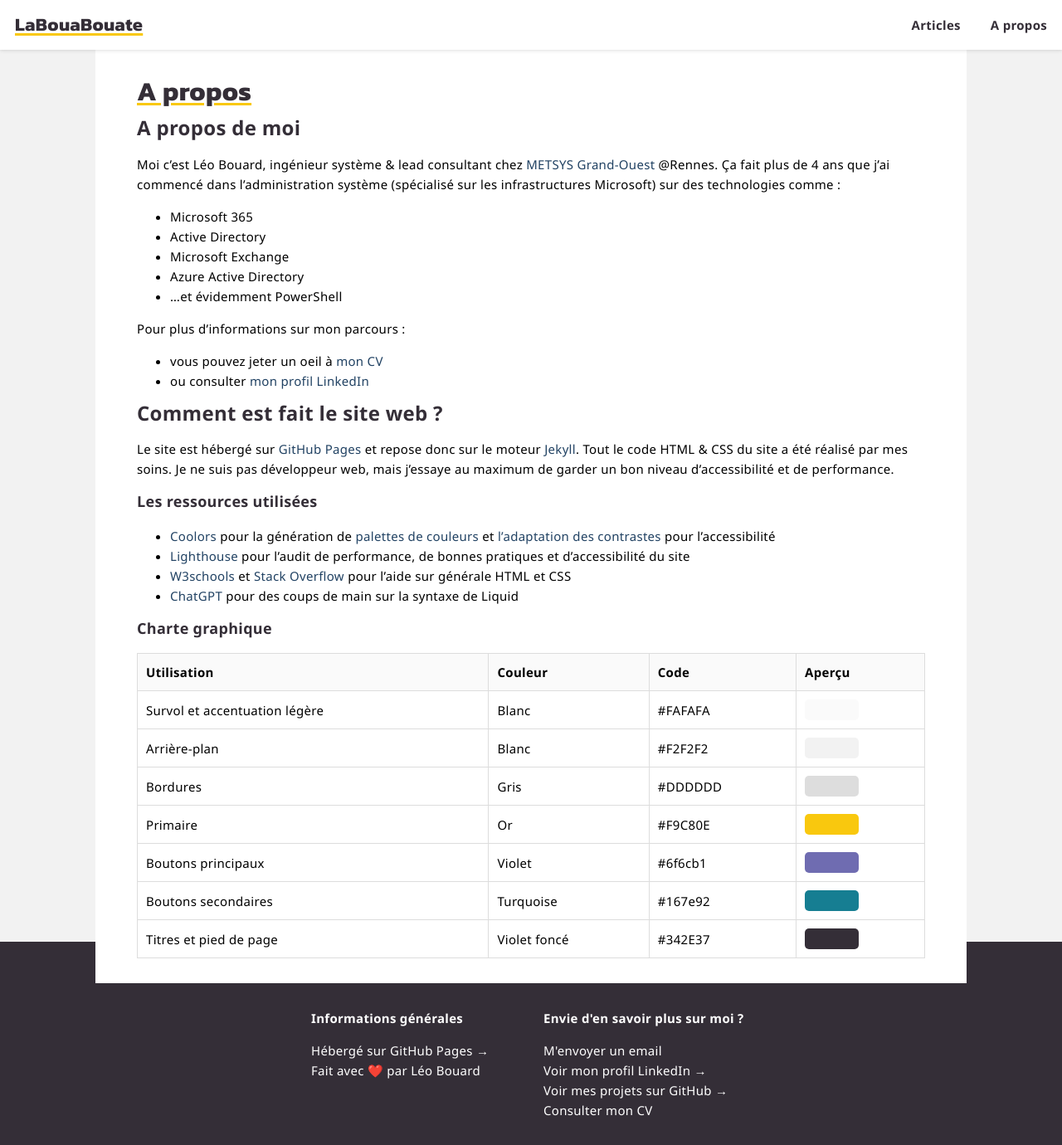
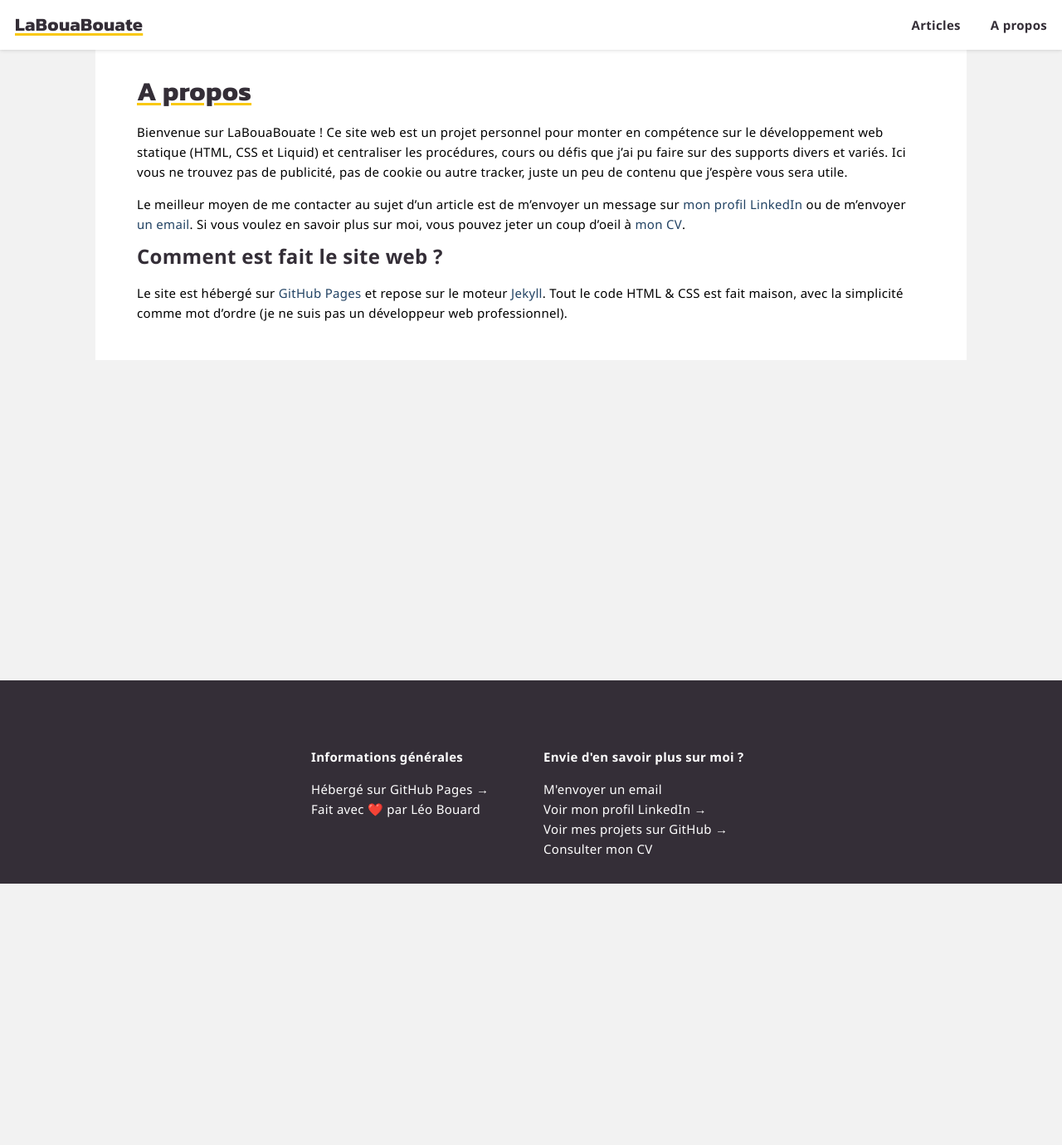
Before and after one commit to leobouard/leobouard.github.io, a Jekyll site: the page built from about.md, in a window 1280 px wide. Shown: the whole page at 83% size. Built offline with Jekyll 4.4.1, drawn with Linux system fonts in a browser that asks for light colours; some web fonts are replaced; after the commit the page ends 1065 px from its top, so only the background shows below that.

Commit message:
Update about.md

```diff
--- a/about.md
+++ b/about.md
@@ -7,89 +7,10 @@ description: "Plus d'informations sur le site web et moi-même"
 
 # A propos
 
-## A propos de moi
+Bienvenue sur LaBouaBouate ! Ce site web est un projet personnel pour monter en compétence sur le développement web statique (HTML, CSS et Liquid) et centraliser les procédures, cours ou défis que j'ai pu faire sur des supports divers et variés. Ici vous ne trouvez pas de publicité, pas de cookie ou autre tracker, juste un peu de contenu que j'espère vous sera utile.
 
-Moi c'est Léo Bouard, ingénieur système & lead consultant chez [METSYS Grand-Ouest](https://www.metsys.fr/) @Rennes. Ça fait plus de 4 ans que j'ai commencé dans l'administration système (spécialisé sur les infrastructures Microsoft) sur des technologies comme :
-
-- Microsoft 365
-- Active Directory
-- Microsoft Exchange
-- Azure Active Directory
-- ...et évidemment PowerShell
-
-Pour plus d'informations sur mon parcours :
-
-- vous pouvez jeter un oeil à [mon CV](/cv)
-- ou consulter [mon profil LinkedIn]({{ site.linkedin }})
+Le meilleur moyen de me contacter au sujet d'un article est de m'envoyer un message sur [mon profil LinkedIn]({{ site.linkedin }}) ou de m'envoyer [un email](mailto:{{ site.emailAddress }}). Si vous voulez en savoir plus sur moi, vous pouvez jeter un coup d'oeil à [mon CV](/cv).
 
 ## Comment est fait le site web ?
 
-Le site est hébergé sur [GitHub Pages](https://docs.github.com/en/pages) et repose donc sur le moteur [Jekyll](https://jekyllrb.com/docs/). Tout le code HTML & CSS du site a été réalisé par mes soins. Je ne suis pas développeur web, mais j'essaye au maximum de garder un bon niveau d'accessibilité et de performance.
-
-### Les ressources utilisées
-
-- [Coolors](https://coolors.co/) pour la génération de [palettes de couleurs](https://coolors.co/generate) et [l'adaptation des contrastes](https://coolors.co/contrast-checker/) pour l'accessibilité
-- [Lighthouse](https://developer.chrome.com/docs/lighthouse/) pour l'audit de performance, de bonnes pratiques et d'accessibilité du site
-- [W3schools](https://www.w3schools.com/) et [Stack Overflow](https://stackoverflow.com/) pour l'aide sur générale HTML et CSS
-- [ChatGPT](https://chat.openai.com/chat) pour des coups de main sur la syntaxe de Liquid
-
-### Charte graphique
-
-<table>
-  <thead>
-    <tr>
-      <th>Utilisation</th>
-      <th>Couleur</th>
-      <th>Code</th>
-      <th>Aperçu</th>
-    </tr>
-  </thead>
-  <tbody>
-    <tr>
-      <td>Survol et accentuation légère</td>
-      <td>Blanc</td>
-      <td>#FAFAFA</td>
-      <td><div style="width: 65px; height: 25px; background-color: #FAFAFA; border-radius: 5px;"></div></td>
-    </tr>
-    <tr>
-      <td>Arrière-plan</td>
-      <td>Blanc</td>
-      <td>#F2F2F2</td>
-      <td><div style="width: 65px; height: 25px; background-color: #F2F2F2; border-radius: 5px;"></div></td>
-    </tr>
-    <tr>
-      <td>Bordures</td>
-      <td>Gris</td>
-      <td>#DDDDDD</td>
-      <td><div style="width: 65px; height: 25px; background-color: #DDDDDD; border-radius: 5px;"></div></td>
-    </tr>
-    <tr>
-      <td>Primaire</td>
-      <td>Or</td>
-      <td>#F9C80E</td>
-      <td><div style="width: 65px; height: 25px; background-color: #F9C80E; border-radius: 5px;"></div></td>
-    </tr>
-    <tr>
-      <td>Boutons principaux</td>
-      <td>Violet</td>
-      <td>#6f6cb1</td>
-      <td>
-        <div style="width: 65px; height: 25px; background-color: #6f6cb1; border-radius: 5px;"></div>
-      </td>
-    </tr>
-    <tr>
-      <td>Boutons secondaires</td>
-      <td>Turquoise</td>
-      <td>#167e92</td>
-      <td>
-        <div style="width: 65px; height: 25px; background-color: #167e92; border-radius: 5px;"></div>
-      </td>
-    </tr>
-    <tr>
-      <td>Titres et pied de page</td>
-      <td>Violet foncé</td>
-      <td>#342E37</td>
-      <td><div style="width: 65px; height: 25px; background-color: #342E37; border-radius: 5px;"></div></td>
-    </tr>
-  </tbody>
-</table>
+Le site est hébergé sur [GitHub Pages](https://docs.github.com/en/pages) et repose sur le moteur [Jekyll](https://jekyllrb.com/docs/). Tout le code HTML & CSS est fait maison, avec la simplicité comme mot d'ordre (je ne suis pas un développeur web professionnel).
```
